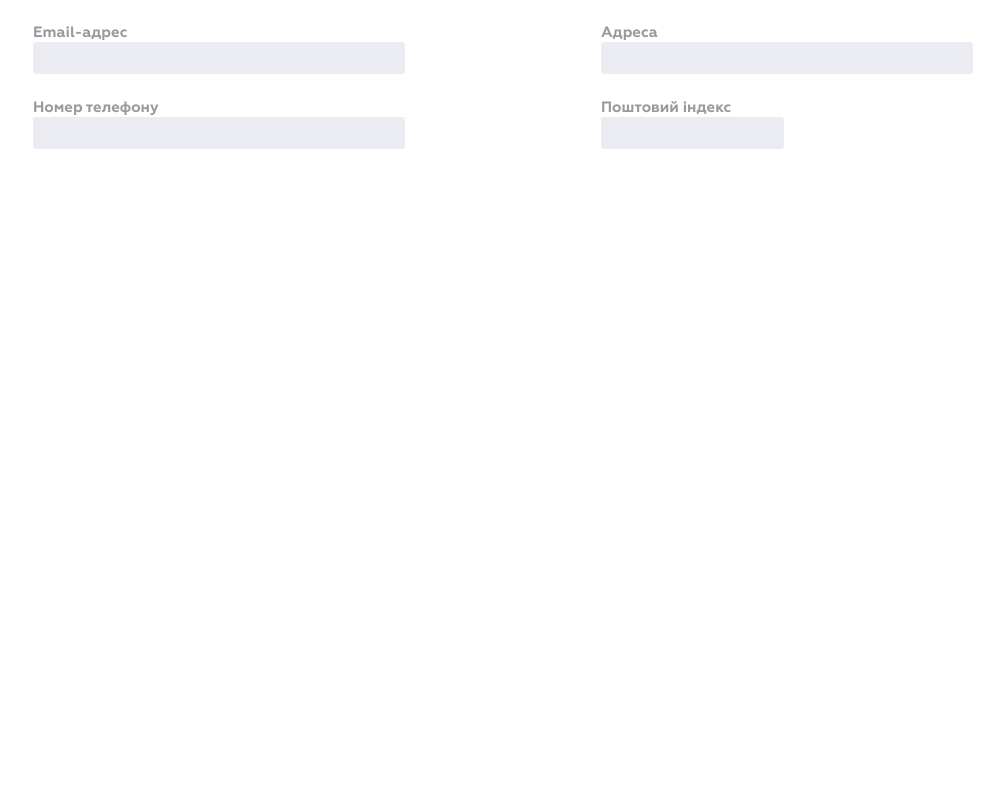
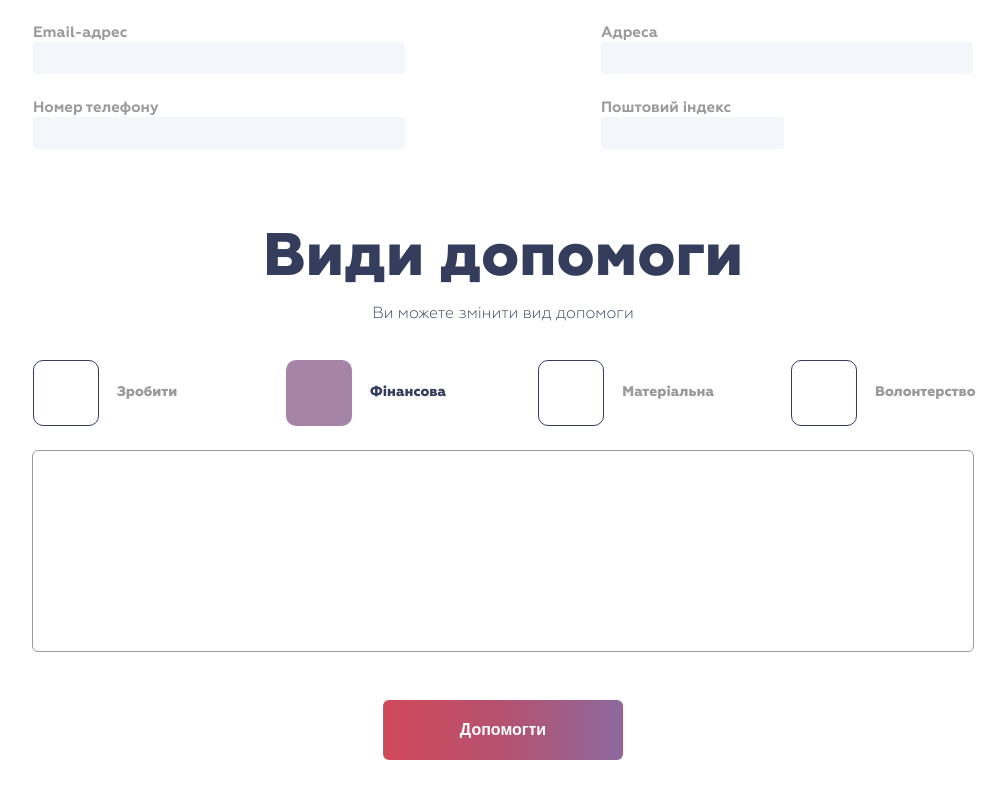
Before and after one commit to Vadym-Mishchenko/my-app, a React (Create React App) app: page / in a window 1280 px wide. Shown: the part 382-1180 px from the top of the page, without its empty margins (137-1143 px from the left). Before the commit the page ends 800 px from the top, so only its background shows below. Built offline with nearby package versions, Linux system fonts and the light colour scheme.

Commit message:
HelpTypes was added

```diff
--- a/src/App.js
+++ b/src/App.js
@@ -2,12 +2,14 @@ import { Form } from './Components/Form/Form';
 import { Messege } from './Components/Messege/Messege';
 
 import './App.scss';
+import { HelpTypes } from './Components/HelpTypes/HelpTypes';
 
 function App() {
   return (
     <div className="app">
       <Messege />
       <Form />
+      <HelpTypes />
     </div>
   );
 }
--- a/src/Components/Form/Form.scss
+++ b/src/Components/Form/Form.scss
@@ -28,11 +28,11 @@
   }
 
   &__button-l {
-    border-radius: 0 3px 3px 0;
+    border-radius: 0 5px 4px 0;
   }
 
   &__button-r {
-    border-radius: 3px 0px 0 3px;
+    border-radius: 5px 0px 0 5px;
   }
 
   &__button--active {
@@ -67,7 +67,7 @@
 
   &__input {
     height: 28px;
-    background-color: #eaecf1;
+    background-color: #f3f6fb;
     border: 1px solid transparent;
     border-radius: 3px;
   }
--- /dev/null
+++ b/src/Components/HelpTypes/HelpTypes.jsx
@@ -0,0 +1,35 @@
+import React from "react";
+
+import './HelpTypes.scss';
+
+export const HelpTypes = () => {
+  return (
+    <div className="help">
+      <h1 className="help__title">Види допомоги</h1>
+      <p className="help__p">Ви можете змiнити вид допомоги</p>
+      <div className="help__type">
+        <div className="help__container">
+          <div className="help__type-icon"></div>
+          <p className="help__type-name">Зробити</p>
+        </div>
+
+        <div className="help__container">
+          <div className="help__type-icon help__type-icon--active"></div>
+          <p className="help__type-name help__type-name--active">Фiнансова</p>
+        </div>
+
+        <div className="help__container">
+          <div className="help__type-icon"></div>
+          <p className="help__type-name">Матерiальна</p>
+        </div>
+
+        <div className="help__container">
+          <div className="help__type-icon"></div>
+          <p className="help__type-name">Волонтерство</p>
+        </div>
+      </div>
+      <div className="help__input"></div>
+      <button className="help__button">Допомогти</button>
+    </div>
+  )
+};
--- /dev/null
+++ b/src/Components/HelpTypes/HelpTypes.scss
@@ -0,0 +1,90 @@
+.help {
+  display: flex;
+  flex-direction: column;
+  align-items: center;
+  margin: 0 auto 48px;
+  width: 1200px;
+
+  color: #343d5b;
+
+  &__title {
+    margin-bottom: 8px;
+    font-size: 60px;
+  }
+
+  &__p {
+    margin-bottom: 36px;
+    font-weight: 300;
+    font-size: 16px;
+  }
+
+  &__type {
+    margin-bottom: 24px;
+    display: flex;
+    justify-content: space-between;
+    width: 940px;
+  }
+
+  &__container {
+    display: flex;
+    column-gap: 18px;
+    cursor: pointer;
+    color: #9a9a9c;
+
+    transition: all 0.3s;
+  }
+
+  &__container:hover {
+    transform: scale(110%);
+  }
+
+  &__type-icon {
+    width: 64px;
+    height: 64px;
+    border: 1px solid #343d5b;
+    border-radius: 10px;
+  }
+
+  &__type-icon--active {
+    background-color: #8e6591cb;
+    border: 1px solid #ffffff00;
+  }
+
+  &__type-name {
+    width: 98px;
+    height: 64px;
+    font-size: 14px;
+    font-weight: 500;
+    line-height: 64px;
+  }
+
+  &__type-name--active {
+    color: #343d5b;
+  }
+
+  &__input {
+    margin-bottom: 48px;
+    width: 940px;
+    height: 200px;
+    border: 1px solid #9a9a9c;
+    border-radius: 6px;
+  }
+
+  &__button {
+    width: 240px;
+    height: 60px;
+    cursor: pointer;
+    font-size: 16px;
+    font-weight: bold;
+    color: #fff;
+    border: 1px solid #ffffff00;
+    border-radius: 6px;
+    background: linear-gradient(90deg,#d14959,#b55271 51%,#8c699d);
+
+    transition: all 0.3s;
+  }
+
+  &__button:hover {
+    transform: scale(110%);
+  }
+}
```
Also changed, not shown: src/Components/Form/Form.jsx (line endings or trailing spaces).
